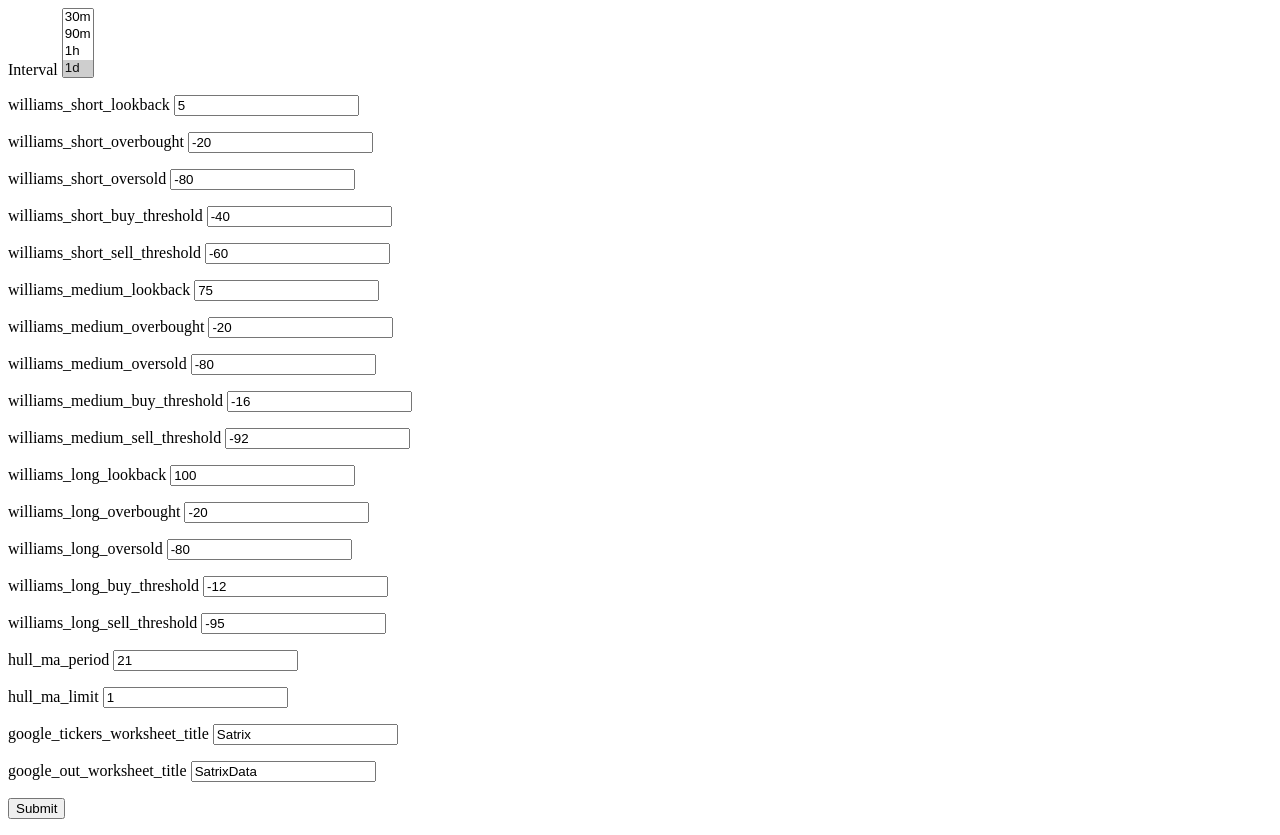
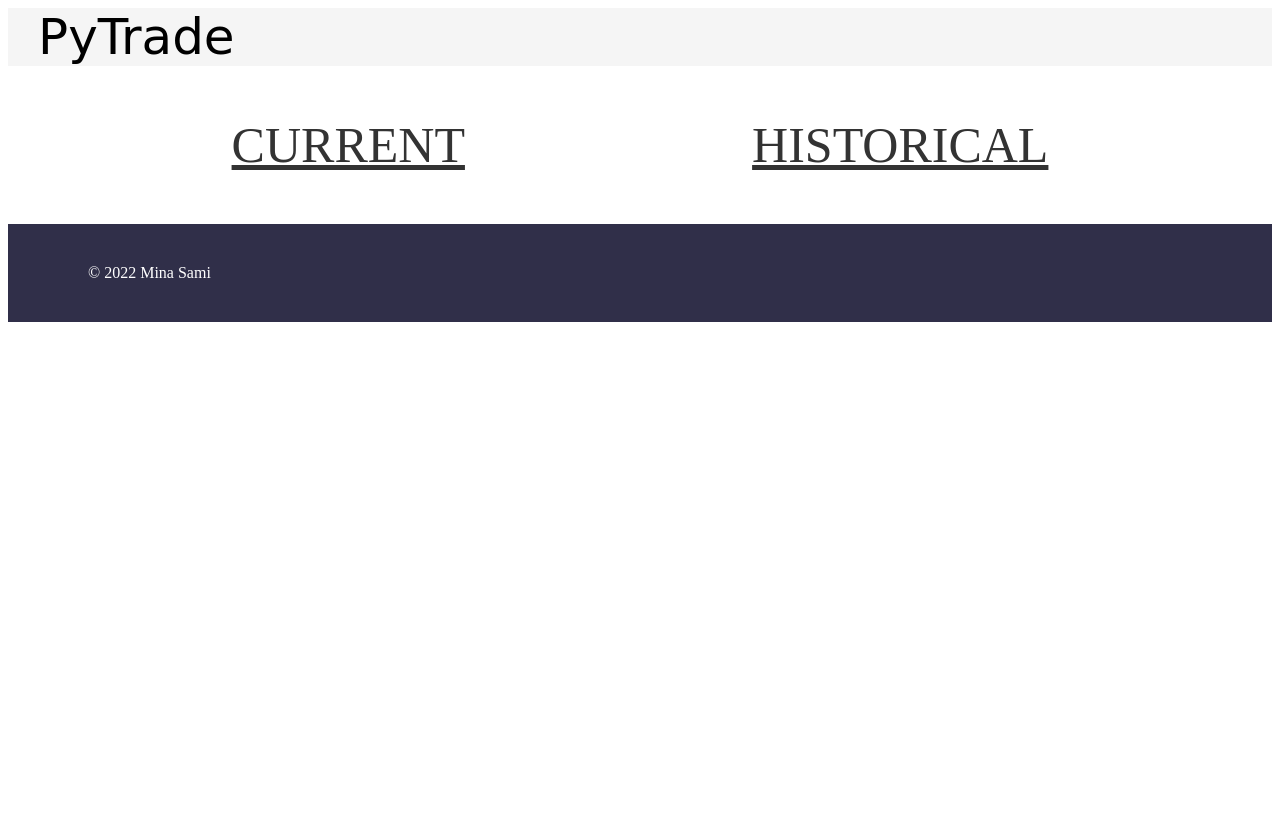
Before and after one commit to sami-m-g/pytrade, a Flask app: page / in a window 1280 px wide. After the commit the page ends 322 px from the top, so only its background shows below. Run offline with Flask 2, Linux system fonts and the light colour scheme.

Commit message:
Improved UI

```diff
--- a/app.py
+++ b/app.py
@@ -8,8 +8,13 @@ from pytrade.trader import Trader
 
 @app.route("/")
 def index():
+    return render_template("index.html")
+
+
+@app.route("/current")
+def current():
     return render_template(
-        "index.html",
+        "current.html",
         intervals=[(interval.value, interval.value in Trader.DEFAULT_INTERVALS) for interval in DataInterval]
     )
 
--- /dev/null
+++ b/static/style.css
@@ -0,0 +1,60 @@
+body {
+  display: flex;
+  flex-direction: column;
+}
+
+/* CSS for header */
+.header {
+  align-items: center;
+  background-color: #f5f5f5;
+}
+
+.header .logo {
+  font-size: 50px;
+  font-family: "Lucida Handwriting", cursive;
+  color: #000;
+  text-decoration: none;
+  margin-left: 30px;
+}
+
+/* CSS for main element */
+.signals {
+  display: flex;
+  justify-content: space-around;
+  align-items: center;
+  padding: 40px 80px;
+}
+
+.signals .signal {
+  display: flex;
+  flex-direction: column;
+  justify-content: center;
+  align-items: center;
+  padding: 0 40px;
+}
+
+.signals .signal .signal-heading {
+  font-size: 50px;
+  color: #333333;
+  text-transform: uppercase;
+  margin: 10px 0;
+  padding: 15 15px;
+}
+
+.process-form {
+  display: grid;
+  grid-template-columns: repeat(3, 1fr);
+  gap: 5px;
+
+}
+
+/* CSS for footer */
+.footer {
+  align-items: center;
+  background-color: #302f49;
+  padding: 40px 80px;
+}
+
+.footer .copy {
+  color: #fff;
+}
--- a/templates/index.html
+++ b/templates/index.html
@@ -1,28 +1,13 @@
-<form action="/trade" method="post">
-    <label> Interval </label>
-    <select name="intervals" multiple=True>
-        {% for interval in intervals %}
-        <option value="{{ interval[0] }}" {% if interval[1]%} selected {% endif %}>{{interval[0]}}</option>
-        {% endfor %}
-    </select>
-    <p>williams_short_lookback <input type="number" name="williams_short_lookback" value="5" /></p>
-    <p>williams_short_overbought <input type="number" name="williams_short_overbought" value="-20" /></p>
-    <p>williams_short_oversold <input type="number" name="williams_short_oversold" value="-80" /></p>
-    <p>williams_short_buy_threshold <input type="number" name="williams_short_buy_threshold" value="-40" /></p>
-    <p>williams_short_sell_threshold <input type="number" name="williams_short_sell_threshold" value="-60" /></p>
-    <p>williams_medium_lookback <input type="number" name="williams_medium_lookback" value="75" /></p>
-    <p>williams_medium_overbought <input type="number" name="williams_medium_overbought" value="-20" /></p>
-    <p>williams_medium_oversold <input type="number" name="williams_medium_oversold" value="-80" /></p>
-    <p>williams_medium_buy_threshold <input type="number" name="williams_medium_buy_threshold" value="-16" /></p>
-    <p>williams_medium_sell_threshold <input type="number" name="williams_medium_sell_threshold" value="-92" /></p>
-    <p>williams_long_lookback <input type="number" name="williams_long_lookback" value="100" /></p>
-    <p>williams_long_overbought <input type="number" name="williams_long_overbought" value="-20" /></p>
-    <p>williams_long_oversold <input type="number" name="williams_long_oversold" value="-80" /></p>
-    <p>williams_long_buy_threshold <input type="number" name="williams_long_buy_threshold" value="-12" /></p>
-    <p>williams_long_sell_threshold <input type="number" name="williams_long_sell_threshold" value="-95" /></p>
-    <p>hull_ma_period <input type="number" name="hull_ma_period" value="21" /></p>
-    <p>hull_ma_limit <input type="number" name="hull_ma_limit" value="1" /></p>
-    <p>google_tickers_worksheet_title <input type="string" name="google_tickers_worksheet_title" value="Satrix" /></p>
-    <p>google_out_worksheet_title <input type="string" name="google_out_worksheet_title" value="SatrixData" /></p>
-    <p><input type="submit" value="Submit" /></p>
-</form>
+{% extends "layout.html" %}
+{% block content %}
+<main>
+  <div class="signals">
+    <div class="signal">
+      <a href="current" class="signal-heading">Current</a>
+    </div>
+    <div class="signal">
+      <a href="historical" class="signal-heading">Historical</a>
+    </div>
+  </div>
+</main>
+{% endblock %}
--- /dev/null
+++ b/templates/layout.html
@@ -0,0 +1,21 @@
+<!DOCTYPE html>
+<html lang="en">
+
+<head>
+    <meta charset="UTF-8">
+    <meta name="viewport" content="width=device-width, initial-scale=1.0">
+    <title>PyTrade</title>
+    <link rel="stylesheet" href="/static/style.css">
+</head>
+
+<body>
+    <header class="header">
+        <a href="#" class="logo">PyTrade</a>
+    </header>
+    {% block content %}{% endblock %}
+    <footer class="footer">
+        <div class="copy">© 2022 Mina Sami</div>
+    </footer>
+</body>
+
+</html>
```
Also changed, not shown: templates/current.html (added, +31 -0 lines).
